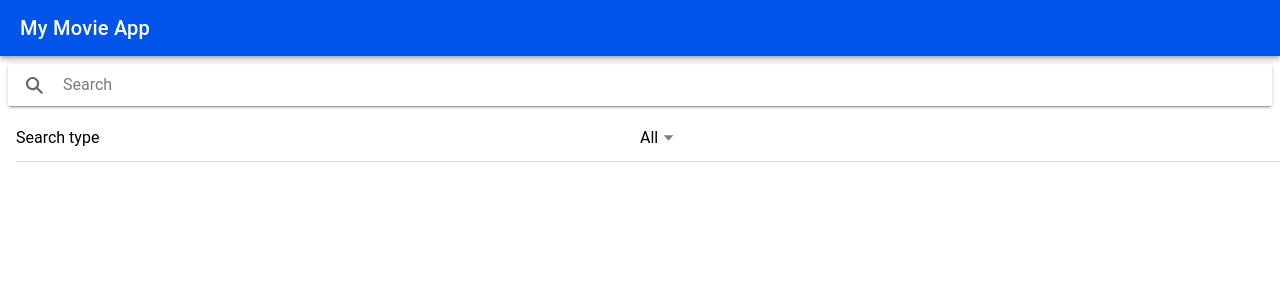
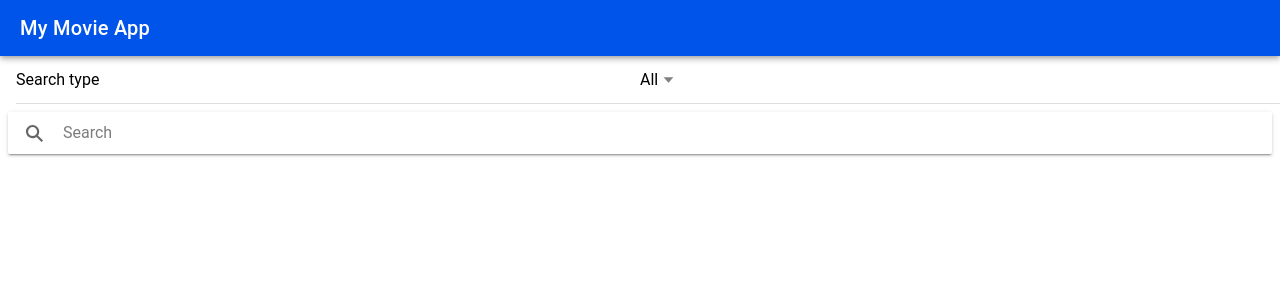
Before and after one commit to genier-developer/movieApp, a React (Vite) app: page /movies in a window 1280 px wide. Shown: the top 300 px of the page. Built offline with nearby package versions, Linux system fonts and the light colour scheme.

Commit message:
refactor

```diff
--- a/src/pages/Home.tsx
+++ b/src/pages/Home.tsx
@@ -1,4 +1,3 @@
-
 import {
     IonAvatar,
     IonContent,
@@ -55,22 +54,23 @@ const Home = () => {
                 </IonToolbar>
             </IonHeader>
             <IonContent>
-                <IonSearchbar value={searchTerm}
-                              debounce={300}
-                              onIonChange={(e) => setSearchTerm(e.detail.value!)}>
-
-                </IonSearchbar>
                 <IonItem>
                     <IonLabel>Search type</IonLabel>
                     <IonSelect
                         value={type}
-                               onIonChange={(e) => setType(e.detail.value)}>
+                        onIonChange={(e) => setType(e.detail.value)}>
                         <IonSelectOption value={''}>All</IonSelectOption>
                         <IonSelectOption value={'movie'}>Movie</IonSelectOption>
                         <IonSelectOption value={'series'}>Series</IonSelectOption>
                         <IonSelectOption value={'episode'}>Episode</IonSelectOption>
                     </IonSelect>
                 </IonItem>
+                <IonSearchbar value={searchTerm}
+                              debounce={300}
+                              onIonChange={(e) => setSearchTerm(e.detail.value!)}>
+
+                </IonSearchbar>
+
                 <IonList>
                     {results.map((item) => (
                         <IonItem button key={item.imdbID}
```
